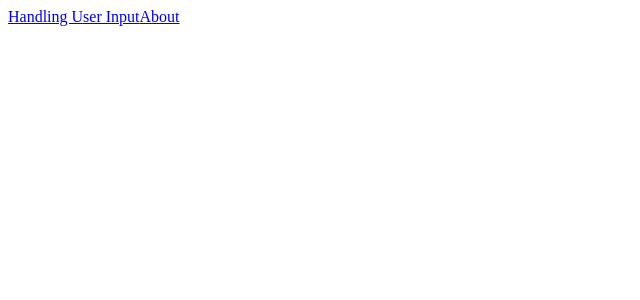
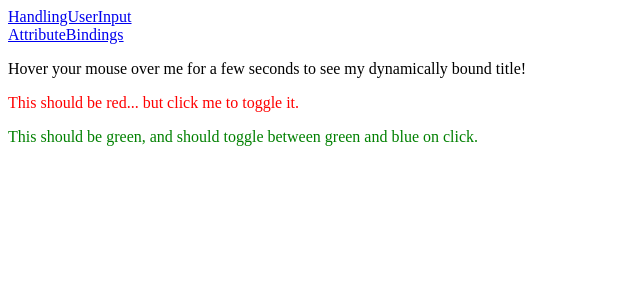
Before and after one commit to Sosuke1019/vue-project, a Vue app: page /AttributeBindings in a window 1280 px wide. Shown: the top 300 px of the page, without its empty margins (0-640 px from the left). Built offline with nearby package versions, Linux system fonts and the light colour scheme.

Commit message:
AttributeBindingsコンポーネントの追加

```diff
--- a/src/App.vue
+++ b/src/App.vue
@@ -1,7 +1,8 @@
 <template>
   <div>
-    <router-link to="/">Handling User Input</router-link>
-    <router-link to="/about">About</router-link>
+    <router-link to="/">HandlingUserInput</router-link>
+    <br>
+    <router-link to="/AttributeBindings">AttributeBindings</router-link>
   </div>
   <router-view />
 </template>
--- a/src/router.ts
+++ b/src/router.ts
@@ -1,6 +1,6 @@
 import { createRouter, createWebHistory } from 'vue-router'
 import HandlingUserInput from './views/HandlingUserInput.vue'
-import About from './views/About.vue'
+import AttributeBindings from './views/AttributeBindings.vue'
 
 const routes = [
     {
@@ -9,9 +9,9 @@ const routes = [
         component: HandlingUserInput,
     },
     {
-        path: '/about',
-        name: 'about',
-        component: About,
+        path: '/AttributeBindings',
+        name: 'AttributeBindings',
+        component: AttributeBindings,
     }
 ]
 
--- a/src/views/About.vue
+++ /dev/null
@@ -1,3 +0,0 @@
-<template>
-    About
-</template>
--- /dev/null
+++ b/src/views/AttributeBindings.vue
@@ -0,0 +1,33 @@
+<template>
+    <p>
+        <span :title="message">Hover your mouse over me for a few seconds to see my dynamically bound title!</span>
+    </p>
+    <p :class="{ red: isRed }" @click = "toggleRed">
+        <span>This should be red... but click me to toggle it. </span>
+    </p>
+    <p :style="{ color }" @click="toggleColor">
+        <span>This should be green, and should toggle between green and blue on click. </span>
+    </p>
+</template>
+
+<script setup lang="ts">
+import { ref } from "vue";
+
+const message = ref('Hello world!')
+const isRed = ref(true)
+const color = ref('green')
+
+const toggleRed = (() => {
+    isRed.value = !isRed.value
+})
+
+const toggleColor = (() => {
+    color.value = color.value === 'blue' ? 'green' : 'blue'
+})
+</script>
+
+<style>
+.red {
+    color: red;
+}
+</style>
```
